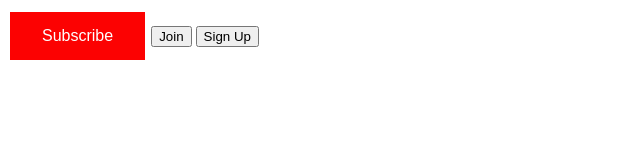
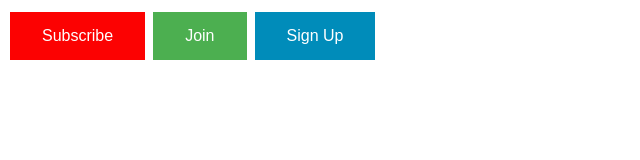
Before and after one commit to hamilton2959/html-and-css-buttons, a plain HTML site: page HTML-CSS/index.html in a window 1280 px wide. Shown: the whole page, without its empty margins (0-640 px from the left). Drawn offline with Linux system fonts and the light colour scheme.

Commit message:
init commit

```diff
--- a/HTML-CSS/index.html
+++ b/HTML-CSS/index.html
@@ -18,6 +18,44 @@
             margin: 4px 2px;
             cursor: pointer;
         }
+
+        .subscribe-button:hover {
+            background-color: #ff4d4d;
+        }
+
+        .join-button {
+            background-color: #4CAF50;
+            border: none;
+            color: white;
+            padding: 15px 32px;
+            text-align: center;
+            text-decoration: none;
+            display: inline-block;
+            font-size: 16px;
+            margin: 4px 2px;
+            cursor: pointer;
+        }
+
+        .join-button:hover {
+            background-color: #45a049;
+        }
+
+        .sign-up-button {
+            background-color: #008CBA;
+            border: none;
+            color: white;
+            padding: 15px 32px;
+            text-align: center;
+            text-decoration: none;
+            display: inline-block;
+            font-size: 16px;
+            margin: 4px 2px;
+            cursor: pointer;
+        }
+
+        .sign-up-button:hover {
+            background-color: #007B9A;
+        }
     </style>
 </head>
 
```
